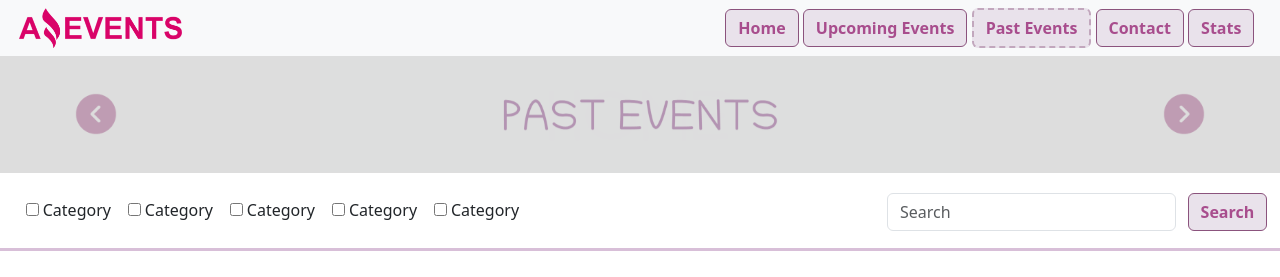
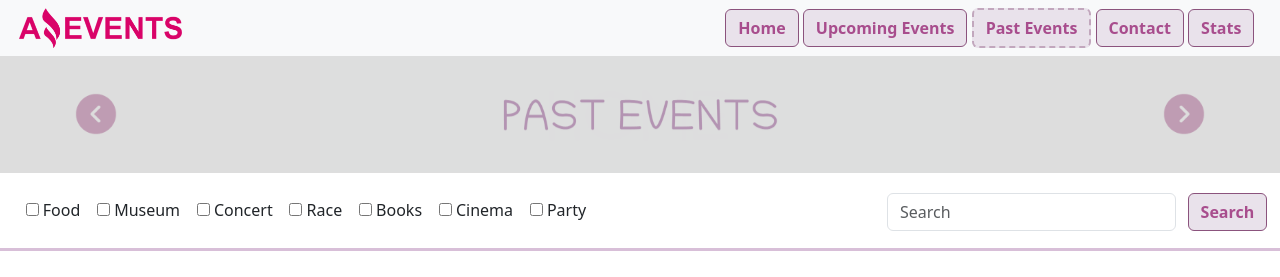
Before and after one commit to MicadCH/Amazing-Events-Chervet, a plain HTML site: page past_events.html in a window 1280 px wide. Shown: the top 277 px of the page. Drawn offline with nearby package versions, Linux system fonts and the light colour scheme.

Commit message:
categorias

```diff
--- a/past_events.html
+++ b/past_events.html
@@ -61,23 +61,31 @@
     <fieldset class="fset">
       <label class="label">
         <input class="input" type="checkbox" name="Position" id="category" value="Category">
-        Category
+        Food
       </label>
       <label class="label">
         <input class="input" type="checkbox" name="Position" id="category" value="Category">
-        Category
+        Museum
       </label>
       <label class="label">
         <input class="input" type="checkbox" name="Position" id="category" value="Category">
-        Category
+        Concert
       </label>
       <label class="label">
         <input class="input" type="checkbox" name="Position" id="category" value="Category">
-        Category
+        Race
       </label>
       <label class="label">
         <input class="input" type="checkbox" name="Position" id="category" value="Category">
-        Category
+        Books
+      </label>
+      <label class="label">
+        <input class="input" type="checkbox" name="Position" id="category" value="Category">
+        Cinema
+      </label>
+      <label class="label">
+        <input class="input" type="checkbox" name="Position" id="category" value="Category">
+        Party
       </label>
     </fieldset>
   </div>
```
Also changed, not shown: upcoming_events.html (+13 -5 lines).
